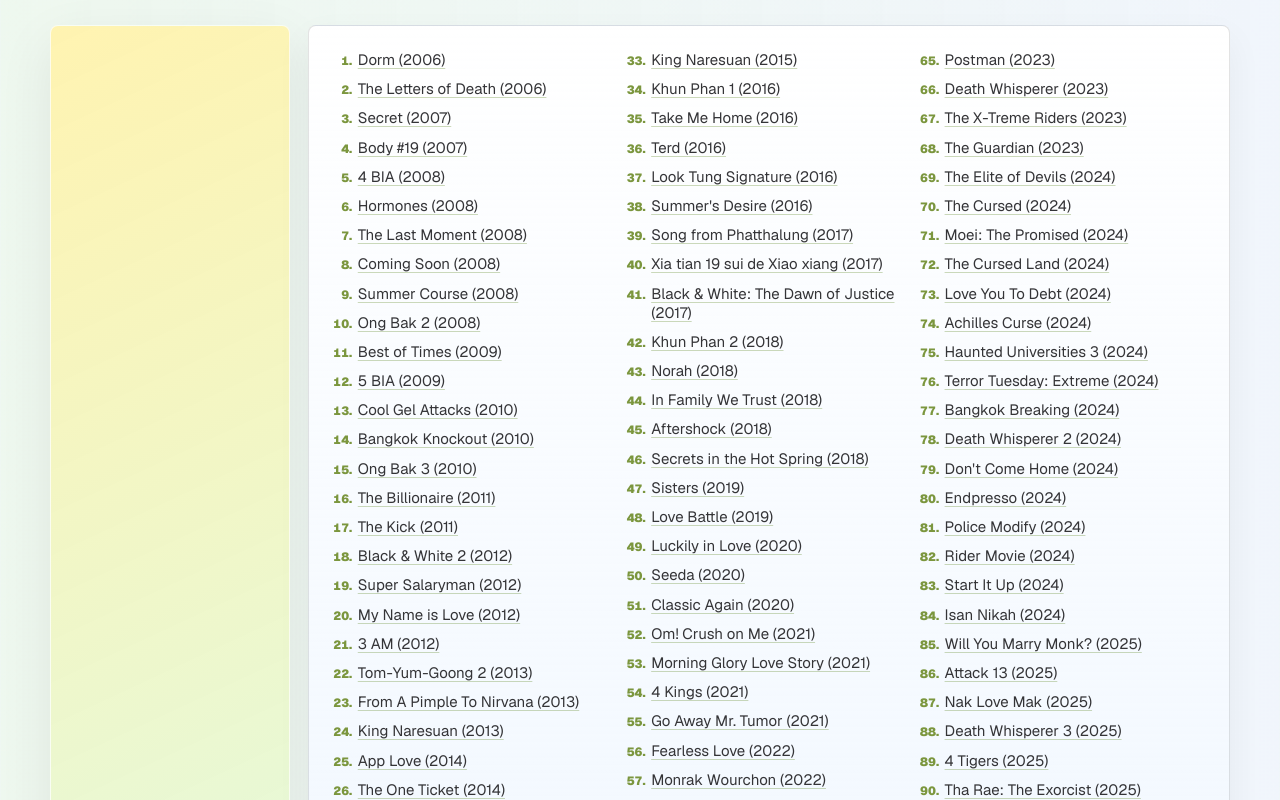
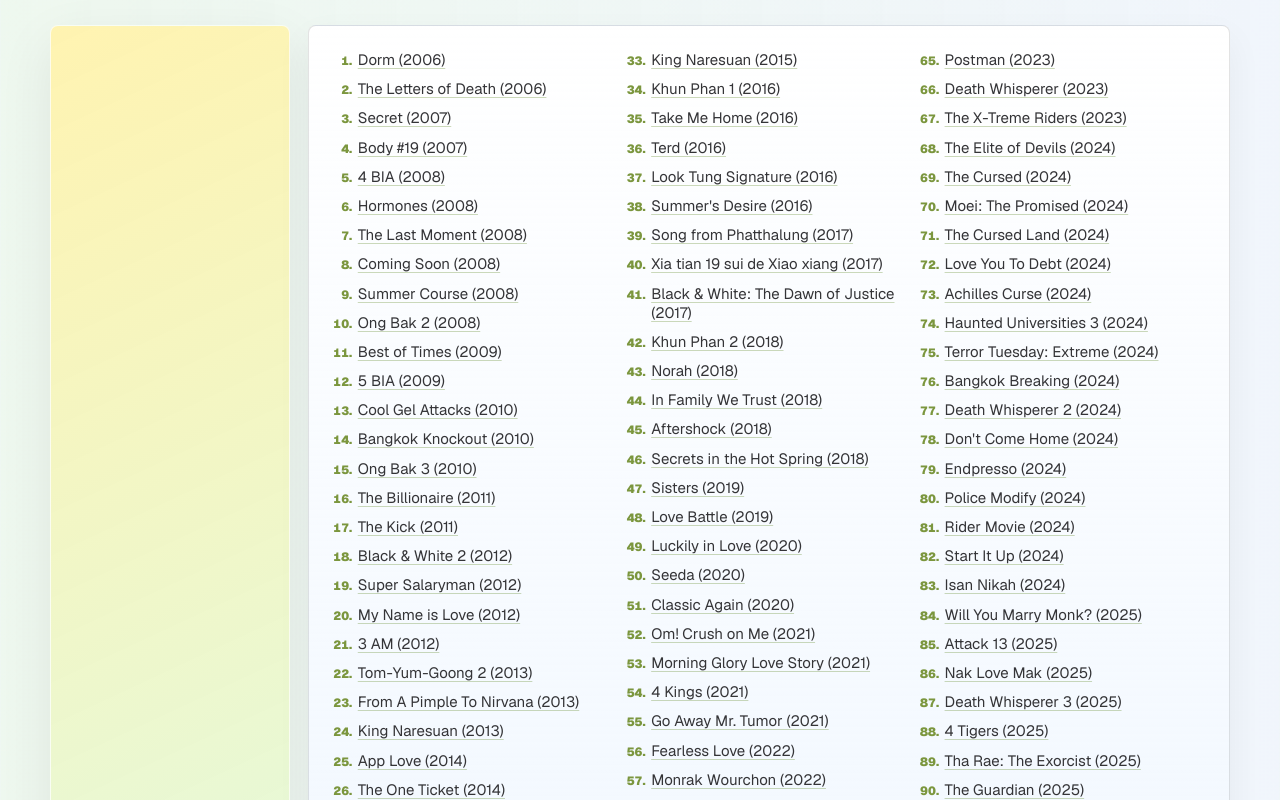
Before and after one commit to eskimo-project/bananasoundstudio, a Next.js app: page / in a window 1280 px wide. Shown: the part 3320-4120 px from the top of the page. Built offline with nearby package versions, Linux system fonts and the light colour scheme.

Commit message:
Update The Guardian release year

```diff
--- a/app/page.tsx
+++ b/app/page.tsx
@@ -104,7 +104,6 @@ const filmography = [
   "Postman (2023)",
   "Death Whisperer (2023)",
   "The X-Treme Riders (2023)",
-  "The Guardian (2023)",
   "The Elite of Devils (2024)",
   "The Cursed (2024)",
   "Moei: The Promised (2024)",
@@ -127,6 +126,7 @@ const filmography = [
   "Death Whisperer 3 (2025)",
   "4 Tigers (2025)",
   "Tha Rae: The Exorcist (2025)",
+  "The Guardian (2025)",
   "Ghost Board (2026)",
   "Kingkaew (2026)",
   "Sarplihuan (2026)",
@@ -318,7 +318,7 @@ const youtubeTrailerUrl = (title: string) =>
   `https://www.youtube.com/results?search_query=${encodeURIComponent(`${title} trailer`)}`;
 
 const filmographyUrl = (title: string) =>
-  title === "The Guardian (2023)"
+  title === "The Guardian (2025)"
     ? "https://www.facebook.com/reel/2937708573064770"
     : youtubeTrailerUrl(title);
 
```
